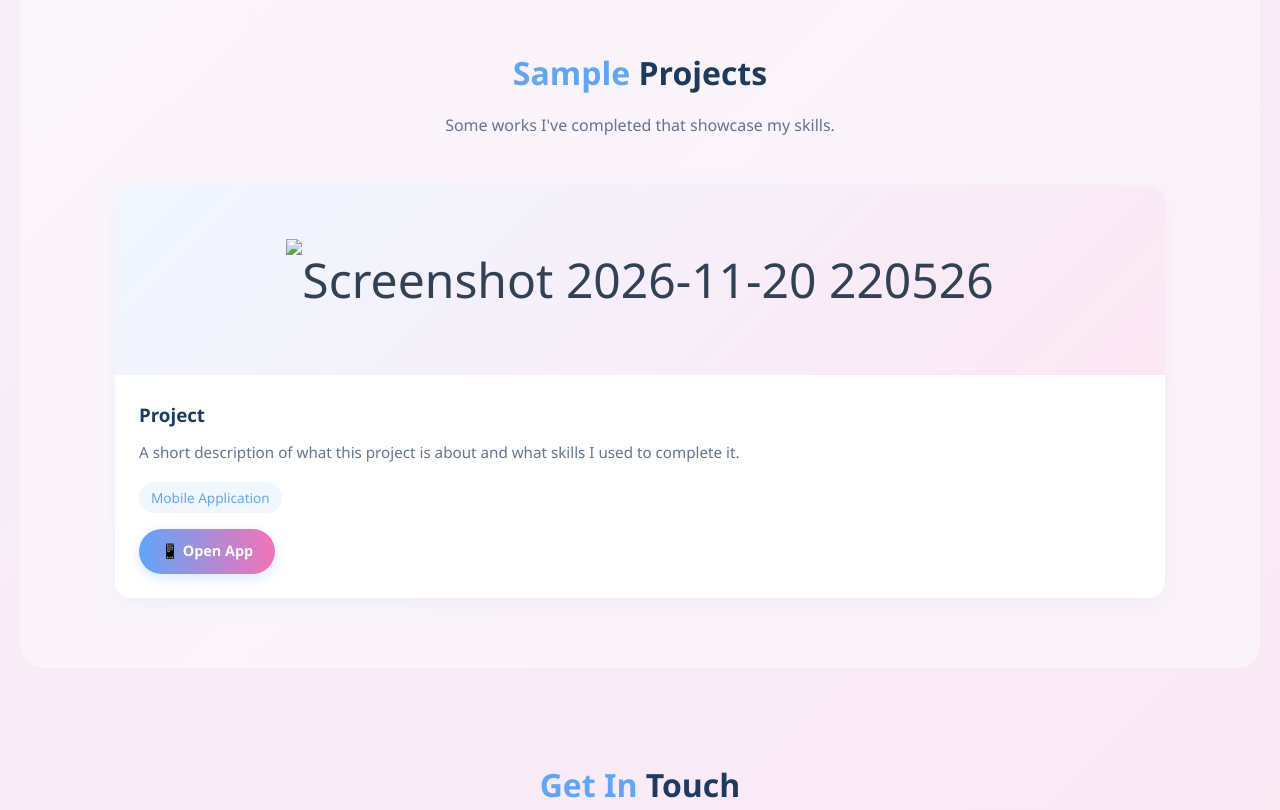
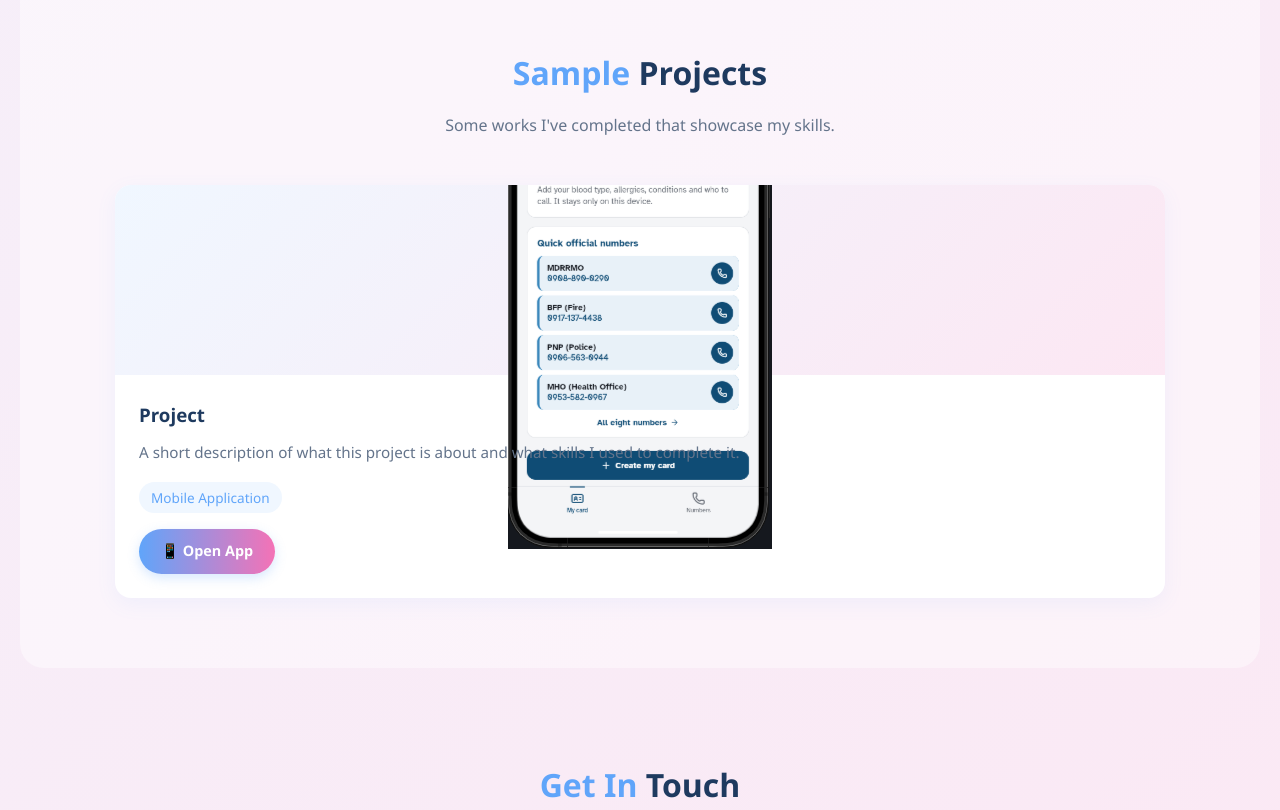
Before and after one commit to allyssapalabay2a-net/My-Portfolio, a plain HTML site: page index.html in a window 1280 px wide. Shown: the part 3193-4003 px from the top of the page. Drawn offline with Linux system fonts and the light colour scheme.

Commit message:
Update HTML

```diff
--- a/index.html
+++ b/index.html
@@ -684,7 +684,7 @@
 
       <div class="projects-grid">
         <div class="project-card">
-          <div class="project-image"><img src="Screenshot 2026-11-20 220526" alt="Screenshot 2026-11-20 220526"></div>
+          <div class="project-image"><img src="Screenshot 2026-11-20 220526.png" alt="Screenshot 2026-11-20 220526.png"></div>
           <div class="project-body">
             <h3>Project</h3>
             <p>A short description of what this project is about and what skills I used to complete it.</p>
```
